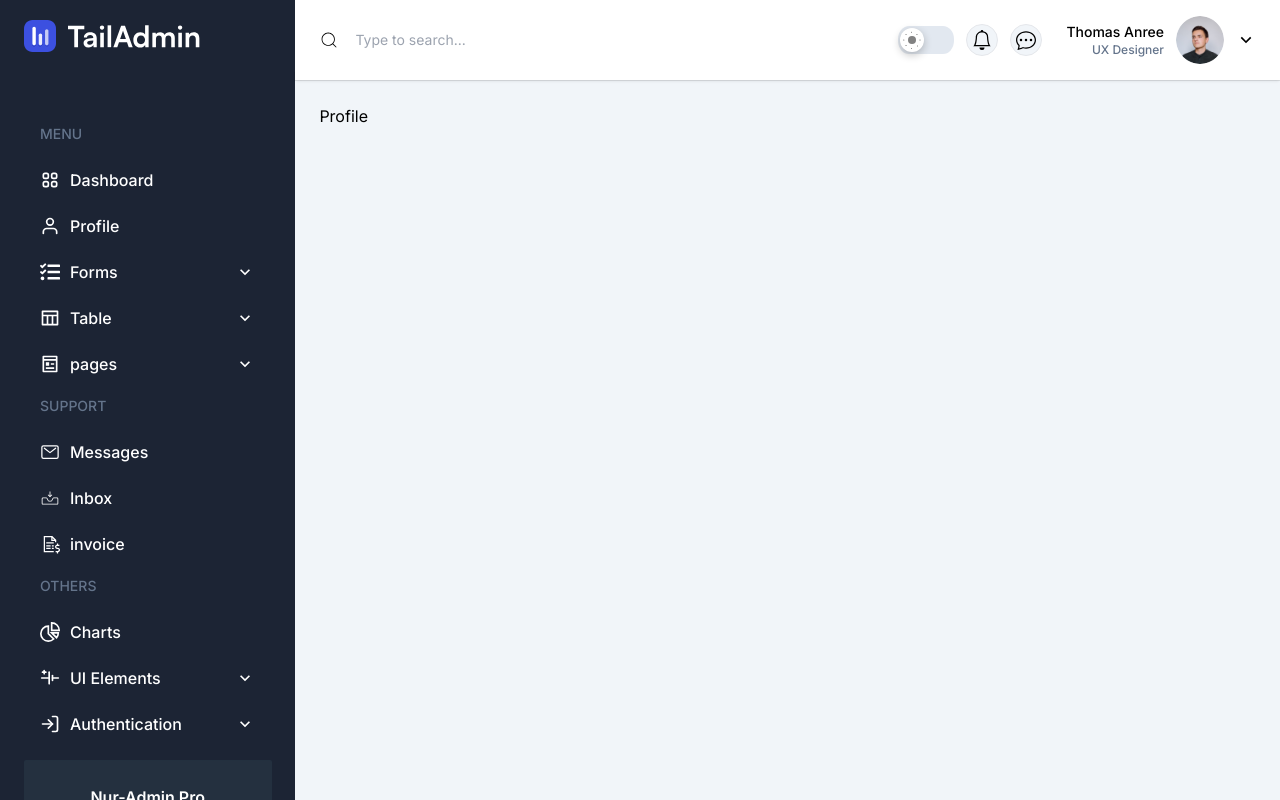
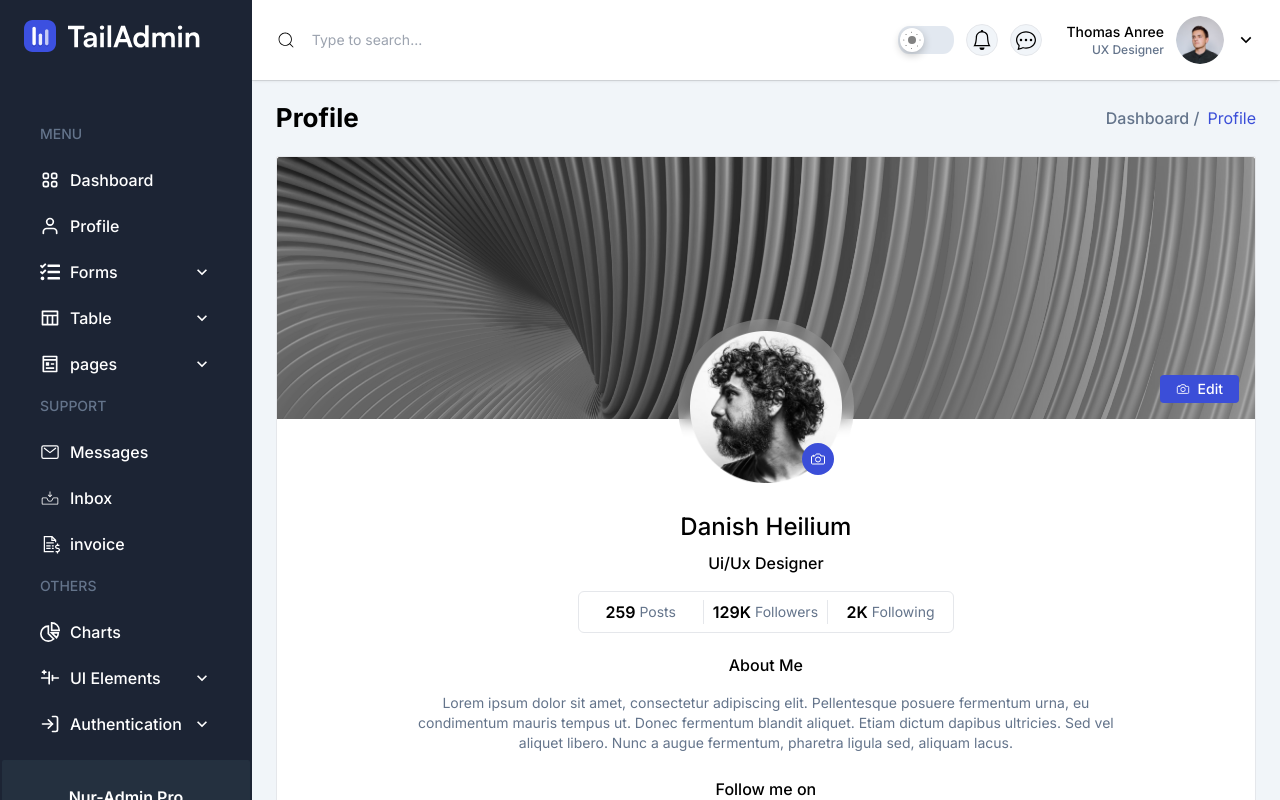
Before and after one commit to eCodeVoyager/NurAdmin-Dashboard, a React (Vite) app: page /profile in a window 1280 px wide. Built offline with nearby package versions, Linux system fonts and the light colour scheme.

Commit message:
profile page added

```diff
--- /dev/null
+++ b/src/components/screen/Profile/Card.jsx
@@ -0,0 +1,92 @@
+import React from 'react'
+import coverPhoto from '../../../assets/images/cover-01.png'
+import userPhoto from '../../../assets/images/user-06.png'
+import { IoCameraOutline } from "react-icons/io5";
+import { FaFacebookF, FaTwitter, FaLinkedinIn, FaDribbble, FaGithub } from "react-icons/fa";
+const Card = () => {
+  return (
+    <div className="overflow-hidden rounded-sm border border-stroke bg-white shadow-default">
+      <div className="relative z-20 h-35 md:h-65">
+        <img src={coverPhoto} alt="profile cover" className="h-full w-full rounded-tl-sm rounded-tr-sm object-cover object-center" />
+        <div className="absolute bottom-3 right-3 z-10 md:bottom-4 md:right-4">
+          <label for="cover" className="flex cursor-pointer items-center justify-center gap-2 rounded bg-primary px-2 py-1 text-sm font-medium text-white hover:bg-opacity-80 md:px-4">
+            <input type="file" name="cover" id="cover" className="sr-only" />
+            <span>
+              <IoCameraOutline />
+            </span>
+            <span>Edit</span>
+          </label>
+        </div>
+      </div>
+      <div className="px-4 pb-6 text-center lg:pb-8 xl:pb-11.5">
+        <div className="relative z-30 mx-auto -mt-22 h-30 w-full max-w-30 rounded-full bg-white/20 p-1 backdrop-blur sm:h-44 sm:max-w-44 sm:p-3">
+          <div className="relative drop-shadow-2">
+            <img src={userPhoto} alt="profile" />
+            <label for="profile" className="absolute bottom-0 right-0 flex h-8 w-8 cursor-pointer items-center justify-center rounded-full bg-primary text-white hover:bg-opacity-90 sm:bottom-2 sm:right-2">
+              <IoCameraOutline />
+              <input type="file" name="profile" id="profile" className="sr-only" />
+            </label>
+          </div>
+        </div>
+        <div className="mt-4">
+          <h3 className="mb-2 text-2xl font-medium text-black">
+            Danish Heilium
+          </h3>
+          <p className="font-medium">Ui/Ux Designer</p>
+          <div className="mx-auto mb-5 mt-4 grid max-w-[23.5rem] grid-cols-3 rounded-md border border-stroke py-2 shadow-1">
+            <div className="flex flex-col items-center justify-center gap-1 border-r border-stroke px-4 md:flex-row">
+              <span className="font-semibold text-black ">259</span>
+              <span className="text-sm text-secondary">Posts</span>
+            </div>
+            <div className="flex flex-col items-center justify-center gap-1 border-r border-stroke px-4 md:flex-row">
+              <span className="font-semibold text-black ">129K</span>
+              <span className="text-sm text-secondary">Followers</span>
+            </div>
+            <div className="flex flex-col items-center justify-center gap-1 px-4 md:flex-row">
+              <span className="font-semibold text-black">2K</span>
+              <span className="text-sm text-secondary">Following</span>
+            </div>
+          </div>
+
+          <div className="mx-auto max-w-[45rem]">
+            <h4 className="font-medium text-black">
+              About Me
+            </h4>
+            <p className="mt-4 text-sm font-normal text-secondary">
+              Lorem ipsum dolor sit amet, consectetur adipiscing elit.
+              Pellentesque posuere fermentum urna, eu condimentum
+              mauris tempus ut. Donec fermentum blandit aliquet. Etiam
+              dictum dapibus ultricies. Sed vel aliquet libero. Nunc a
+              augue fermentum, pharetra ligula sed, aliquam lacus.
+            </p>
+          </div>
+
+          <div className="mt-6">
+            <h4 className="mb-3 font-medium text-black">
+              Follow me on
+            </h4>
+            <div className="flex items-center justify-center gap-4">
+              <a href="#" target='_black' className="hover:text-primary text-secondary" name="social-icon" aria-label="social-icon">
+                <FaFacebookF />
+              </a>
+              <a href="#" target='_black' className="hover:text-primary text-secondary" name="social-icon" aria-label="social-icon">
+                <FaTwitter />
+              </a>
+              <a href="#" target='_black' className="hover:text-primary text-secondary" name="social-icon" aria-label="social-icon">
+                <FaLinkedinIn />
+              </a>
+              <a href="#" target='_black' className="hover:text-primary text-secondary" name="social-icon" aria-label="social-icon">
+                <FaDribbble />
+              </a>
+              <a href="#" target='_black' className="hover:text-primary text-secondary" name="social-icon" aria-label="social-icon">
+                <FaGithub />
+              </a>
+            </div>
+          </div>
+        </div>
+      </div>
+    </div>
+  )
+}
+
+export default Card
--- /dev/null
+++ b/src/components/shared/Buredcrumb/BredCrumb.jsx
@@ -0,0 +1,23 @@
+import React from 'react'
+import { Link } from 'react-router-dom'
+
+const BredCrumb = ({pageName}) => {
+  return (
+    <div className="mb-6 flex flex-col gap-3 sm:flex-row sm:items-center sm:justify-between">
+                <h2 className="text-[26px] leading-7 font-bold text-black ">
+                  {pageName}
+                </h2>
+
+                <nav>
+                  <ol className="flex items-center gap-2">
+                    <li>
+                      <Link className="font-medium text-secondary" href="index.html">Dashboard /</Link>
+                    </li>
+                    <li className="text-primary">{pageName}</li>
+                  </ol>
+                </nav>
+              </div>
+  )
+}
+
+export default BredCrumb
--- a/src/components/shared/Navbar/Navbar.jsx
+++ b/src/components/shared/Navbar/Navbar.jsx
@@ -8,8 +8,8 @@ import { RiArrowDownSLine } from "react-icons/ri";
 
 
 const Navbar = () => {
-  return(
-    <header className="sticky top-0 z-999 flex w-full bg-foreGround shadow-[0px_2px_3px_-1px_rgba(0,0,0,0.1),0px_1px_0px_0px_rgba(25,28,33,0.02),0px_0px_0px_1px_rgba(25,28,33,0.08)] dark:drop-shadow-none">
+  return (
+    <header className="sticky top-0 z-[999] flex w-full bg-foreGround shadow-[0px_2px_3px_-1px_rgba(0,0,0,0.1),0px_1px_0px_0px_rgba(25,28,33,0.02),0px_0px_0px_1px_rgba(25,28,33,0.08)] dark:drop-shadow-none">
 
       <nav className="flex flex-grow w-full items-center justify-between px-4 py-4 shadow-2 md:px-6 2xl:px-11">
         <div className="hidden sm:block">
--- a/src/layouts/RootLayout.jsx
+++ b/src/layouts/RootLayout.jsx
@@ -6,12 +6,12 @@ const RootLayout = () => {
   return (
     <div className="flex h-screen overflow-hidden">
       {/* sidebar start here  */}
-      <aside className="flex w-96 h-screen bg-dark">
+      <aside className="flex w-75 h-screen bg-dark">
         <Sidebar />
       </aside>
 
       {/* content aria  */}
-      <div className="w-full">
+      <div className="relative flex flex-1 flex-col overflow-y-auto overflow-x-hidden">
         <Navbar />
         <main>
           <Outlet />
--- a/src/pages/Profile.jsx
+++ b/src/pages/Profile.jsx
@@ -1,9 +1,14 @@
 import React from 'react'
+import Card from '../components/screen/Profile/Card'
+import BredCrumb from '../components/shared/Buredcrumb/BredCrumb'
 
 const Profile = () => {
     return (
         <div className='container_fluid'>
-            Profile
+            <div className="mx-auto max-w-242.5">
+                <BredCrumb pageName={"Profile"}/>
+                <Card />
+            </div>
         </div>
     )
 }
```
Also changed, not shown: src/assets/images/cover-01.png (added), src/assets/images/user-06.png (added). Lines whose indentation alone changed are shown as unchanged.
